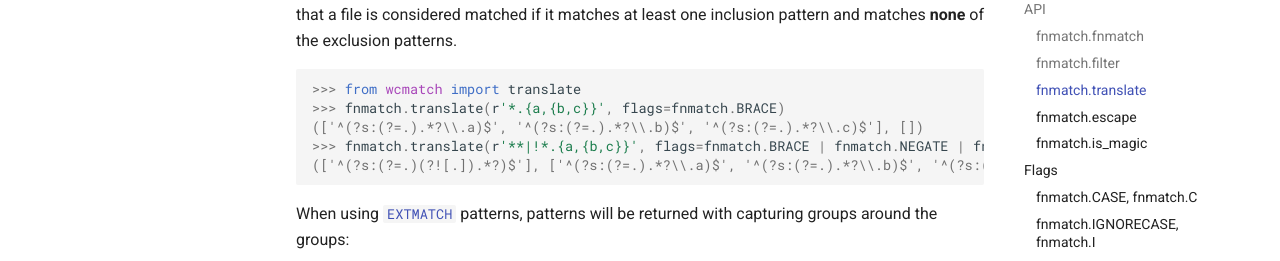
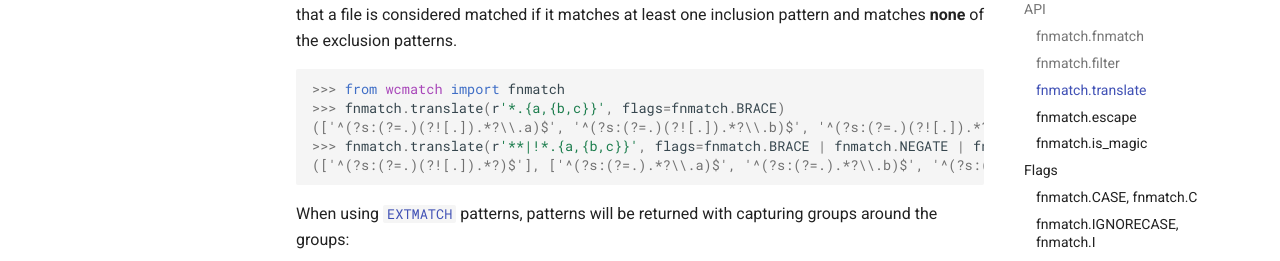
Before and after one commit to facelessuser/wcmatch, an MkDocs documentation site: the page built from docs/src/markdown/fnmatch.md, in a window 1280 px wide and 900 px high, scrolled down 4493 px. Shown: the part 180-441 px from the top of the window. Built offline with MkDocs 1.6.1 and Material for MkDocs 9.7.7, drawn with Linux system fonts in a browser that asks for light colours; comment, search, counter and statistics services are not loaded.

Commit message:
Update translate examples

````diff
--- a/docs/src/markdown/fnmatch.md
+++ b/docs/src/markdown/fnmatch.md
@@ -138,9 +138,9 @@
 matched if it matches at least one inclusion pattern and matches **none** of the exclusion patterns.
 
 ```pycon3
->>> from wcmatch import translate
+>>> from wcmatch import fnmatch
 >>> fnmatch.translate(r'*.{a,{b,c}}', flags=fnmatch.BRACE)
-(['^(?s:(?=.).*?\\.a)$', '^(?s:(?=.).*?\\.b)$', '^(?s:(?=.).*?\\.c)$'], [])
+(['^(?s:(?=.)(?![.]).*?\\.a)$', '^(?s:(?=.)(?![.]).*?\\.b)$', '^(?s:(?=.)(?![.]).*?\\.c)$'], [])
 >>> fnmatch.translate(r'**|!*.{a,{b,c}}', flags=fnmatch.BRACE | fnmatch.NEGATE | fnmatch.SPLIT)
 (['^(?s:(?=.)(?![.]).*?)$'], ['^(?s:(?=.).*?\\.a)$', '^(?s:(?=.).*?\\.b)$', '^(?s:(?=.).*?\\.c)$'])
 ```
--- a/docs/src/markdown/glob.md
+++ b/docs/src/markdown/glob.md
@@ -461,9 +461,9 @@
 ```pycon3
 >>> from wcmatch import glob
 >>> glob.translate(r'**/*.{py,txt}')
-(['^(?s:(?:(?!(?:\\/|^)\\.).)*?(?:^|$|\\/)+(?=.)(?!(?:\\.{1,2})(?:$|\\/))(?:(?!\\.)[^\\/]*?)?\\.py[\\/]*?)$', '^(?s:(?:(?!(?:\\/|^)\\.).)*?(?:^|$|\\/)+(?=.)(?!(?:\\.{1,2})(?:$|\\/))(?:(?!\\.)[^\\/]*?)?\\.txt[\\/]*?)$'], [])
+(['^(?s:(?=[^/])(?!(?:\\.{1,2})(?:$|[/]))(?:(?!\\.)[^/]*?)?[/]+(?=[^/])(?!(?:\\.{1,2})(?:$|[/]))(?:(?!\\.)[^/]*?)?\\.\\{py,txt\\}[/]*?)$'], [])
 >>> glob.translate(r'**|!**/*.{py,txt}', flags=glob.NEGATE | glob.SPLIT)
-(['^(?s:(?=.)(?!(?:\\.{1,2})(?:$|\\/))(?:(?!\\.)[^\\/]*?)?[\\/]*?)$'], ['^(?s:(?=.)(?!(?:\\.{1,2})(?:$|\\/))[^\\/]*?\\/+(?=.)(?!(?:\\.{1,2})(?:$|\\/))[^\\/]*?\\.\\{py\\,txt\\}[\\/]*?)$'])
+(['^(?s:(?=[^/])(?!(?:\\.{1,2})(?:$|[/]))(?:(?!\\.)[^/]*?)?[/]*?)$'], ['^(?s:(?=[^/])(?!(?:\\.{1,2})(?:$|[/]))[^/]*?[/]+(?=[^/])(?!(?:\\.{1,2})(?:$|[/]))[^/]*?\\.\\{py,txt\\}[/]*?)$'])
 ```
 
 When using [`EXTGLOB`](#extglob) patterns, patterns will be returned with capturing groups around the groups:
````
